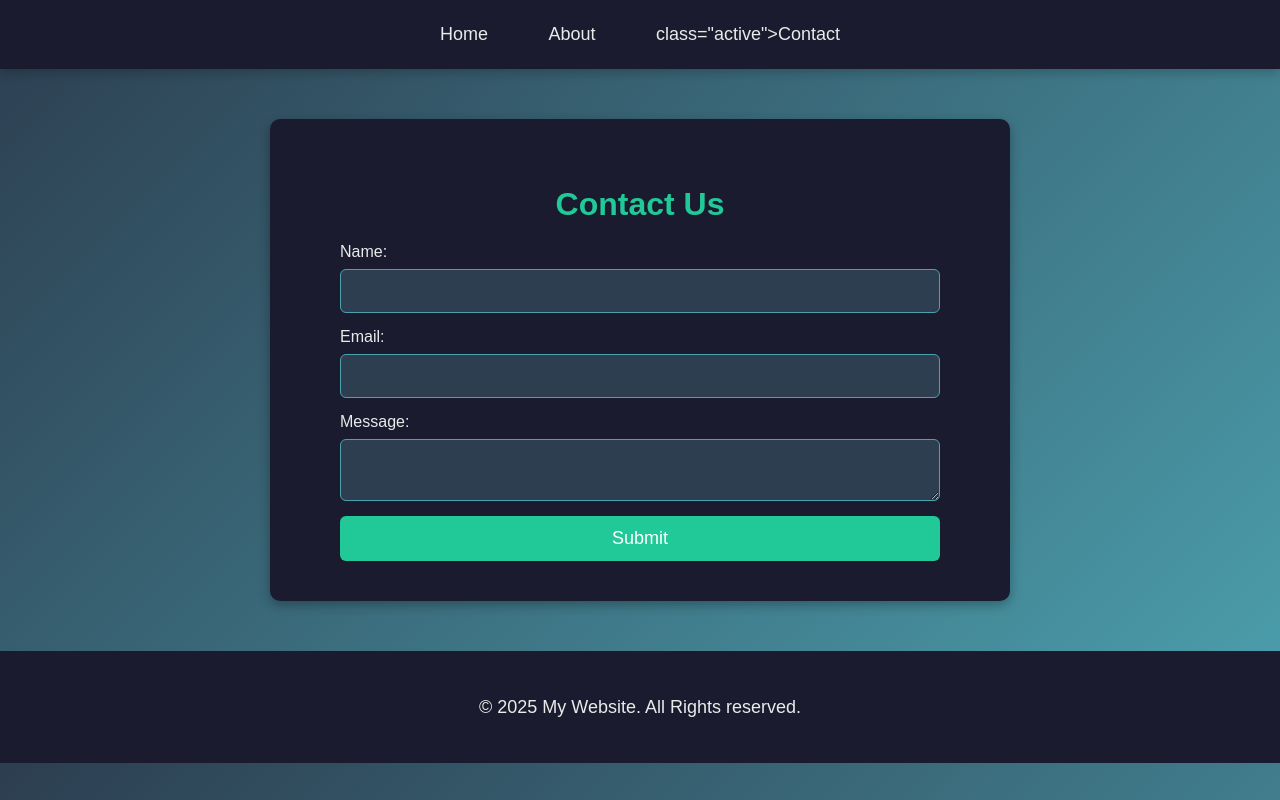
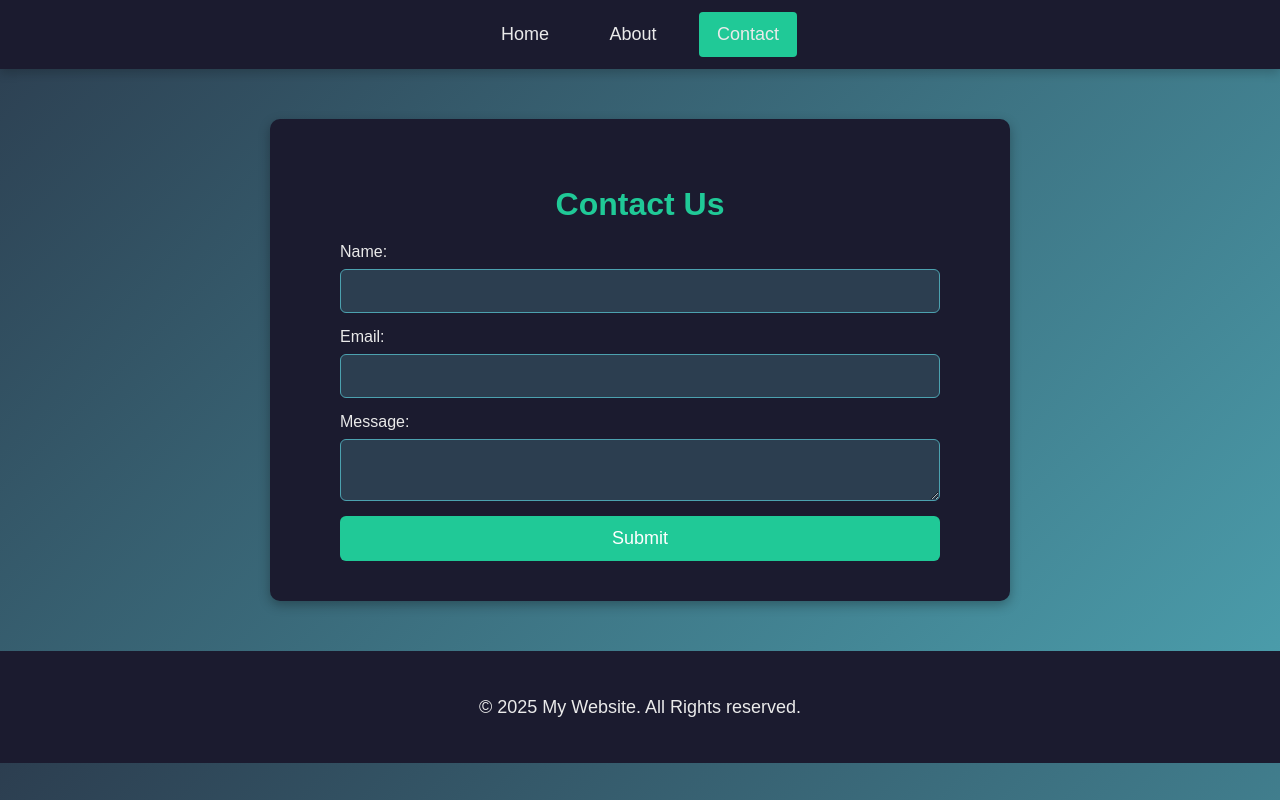
Before and after one commit to nahid1997/nahid1997.github.io, a plain HTML site: page contact.html in a window 1280 px wide. Drawn offline with Linux system fonts and the light colour scheme.

Commit message:
correct syntax error

```diff
--- a/contact.html
+++ b/contact.html
@@ -11,7 +11,7 @@
     <nav>
         <a href="index.html">Home</a>
         <a href="about.html">About</a>
-        <a href="contact.html"> class="active">Contact</a>
+        <a href="contact.html" class="active">Contact</a>
     </nav>
 
     <section id="contact">
```
